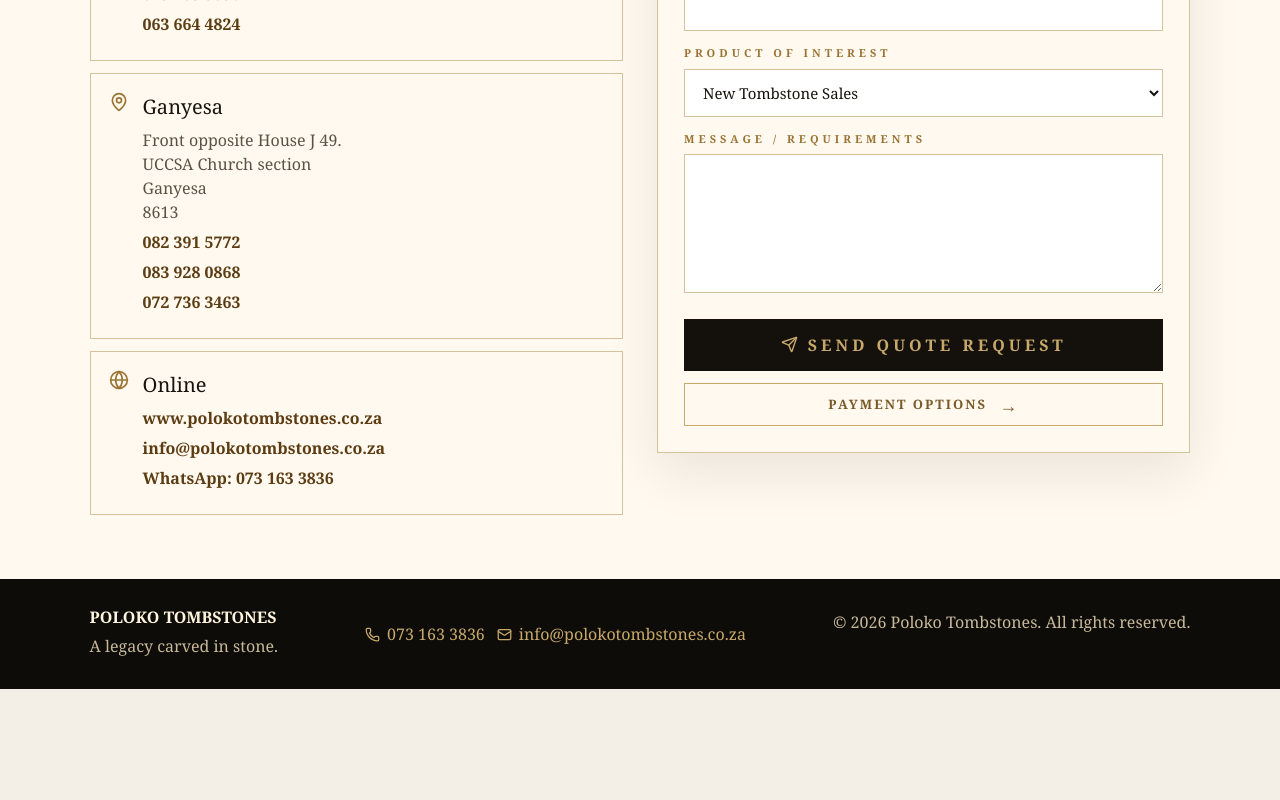
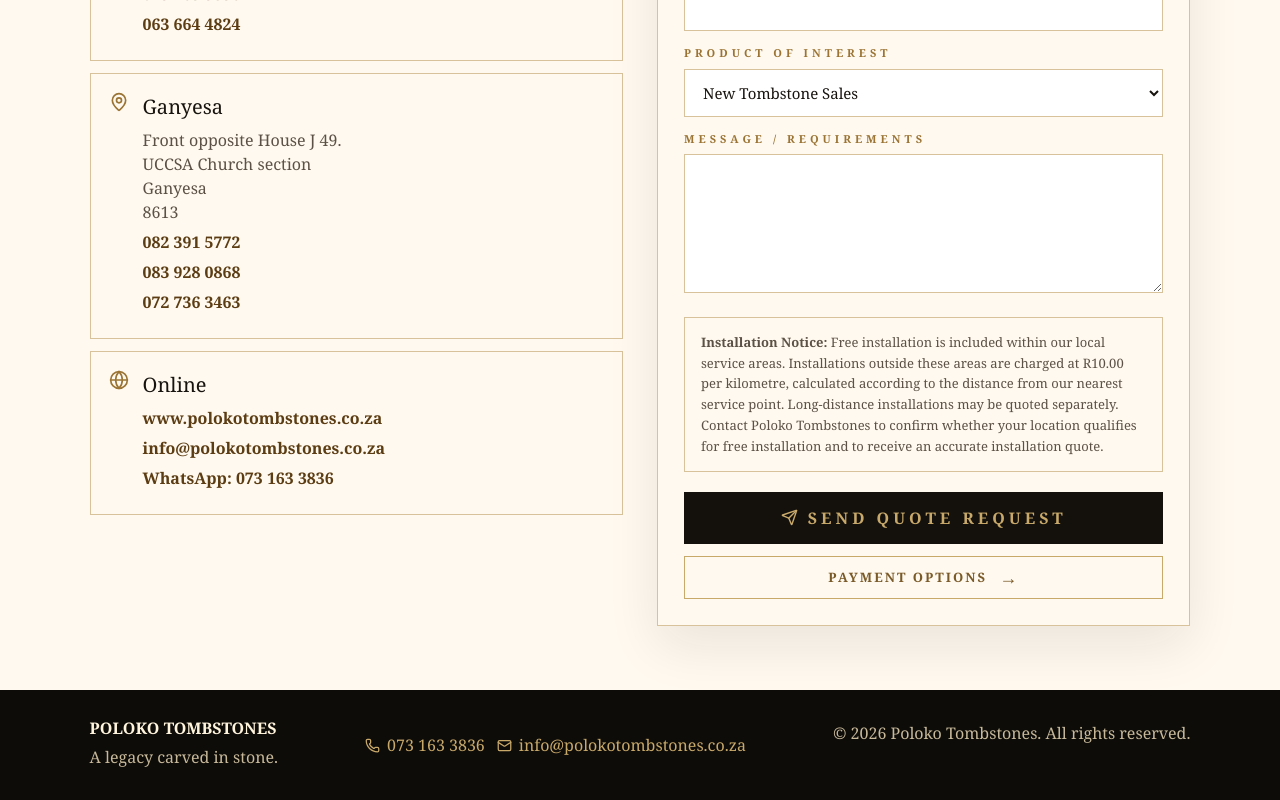
Before and after one commit to KaonPM/poloko-tombstones, a Next.js app: page / in a window 1280 px wide. Shown: the part 3803-4603 px from the top of the page. Before the commit the page ends 4492 px from the top, so only its background shows below. Built offline with nearby package versions, Linux system fonts and the light colour scheme.

Commit message:
Add installation pricing disclaimer

```diff
--- a/app/page.tsx
+++ b/app/page.tsx
@@ -769,6 +769,10 @@ export default function Home() {
             style={textarea}
           />
 
+          <p style={installationDisclaimer}>
+            <strong>Installation Notice:</strong> Free installation is included within our local service areas. Installations outside these areas are charged at R10.00 per kilometre, calculated according to the distance from our nearest service point. Long-distance installations may be quoted separately. Contact Poloko Tombstones to confirm whether your location qualifies for free installation and to receive an accurate installation quote.
+          </p>
+
           <button type="submit" style={submitButton} disabled={sending}>
             <Send size={17} />
             {sending ? "Sending..." : "Send Quote Request"}
@@ -1402,6 +1406,16 @@ const textarea: React.CSSProperties = {
   resize: "vertical",
 };
 
+const installationDisclaimer: React.CSSProperties = {
+  margin: "18px 0 0",
+  padding: "14px 16px",
+  border: "1px solid #D8C29B",
+  background: "#FFF9EF",
+  color: "#5C5145",
+  fontSize: "13px",
+  lineHeight: 1.6,
+};
+
 const submitButton: React.CSSProperties = {
   width: "100%",
   marginTop: "20px",
--- a/app/tombstones/page.tsx
+++ b/app/tombstones/page.tsx
@@ -232,6 +232,9 @@ export default function TombstonesPage() {
 
                 <h2 style={cardTitle}>{product.title}</h2>
                 <p style={price}>{product.price || "Quote Required"}</p>
+                <p style={installationNote}>
+                  Price includes free installation in local service areas. R10/km applies outside these areas.
+                </p>
                 <p style={description}>{product.description}</p>
 
                 <Link
@@ -298,6 +301,9 @@ export default function TombstonesPage() {
               <p style={category}>{selectedProduct.category}</p>
               <h2 style={modalTitle}>{selectedProduct.title}</h2>
               <p style={price}>{selectedProduct.price || "Quote Required"}</p>
+              <p style={installationNote}>
+                Price includes free installation in local service areas. R10/km applies outside these areas.
+              </p>
               <p style={description}>{selectedProduct.description}</p>
 
               <Link
@@ -545,6 +551,7 @@ function PdfProductPage({
                 Code: {product.product_code}
               </p>
               <p style={pdfProductPrice}>{product.price || "Quote Required"}</p>
+              <p style={pdfInstallationNote}>Free local installation. R10/km outside local areas.</p>
             </div>
           </div>
         ))}
@@ -571,6 +578,12 @@ function PdfProductPage({
               and lasting quality.
             </p>
           </div>
+        </div>
+      ) : null}
+
+      {isLastProductPage ? (
+        <div style={pdfInstallationDisclaimer}>
+          <strong>Installation Notice:</strong> Free installation is included within our local service areas. Installations outside these areas are charged at R10.00 per kilometre, calculated according to the distance from our nearest service point. Long-distance installations may be quoted separately. Contact Poloko Tombstones to confirm whether your location qualifies for free installation and to receive an accurate installation quote.
         </div>
       ) : null}
 
@@ -1038,6 +1051,13 @@ const pdfServiceItemLight: React.CSSProperties = {
   textAlign: "center",
 };
 
+const installationNote: React.CSSProperties = {
+  color: "#7A5A28",
+  fontSize: "12px",
+  lineHeight: 1.5,
+  margin: "-4px 0 10px",
+};
+
 const pdfPaymentTitle: React.CSSProperties = {
   fontSize: "44px",
   margin: "0 0 8px",
@@ -1340,3 +1360,20 @@ const pdfQrText: React.CSSProperties = {
   maxWidth: "430px",
   margin: "0 auto",
 };
+
+const pdfInstallationNote: React.CSSProperties = {
+  color: "#7A5A28",
+  fontSize: "8px",
+  lineHeight: 1.35,
+  margin: "5px 0 0",
+};
+
+const pdfInstallationDisclaimer: React.CSSProperties = {
+  marginTop: "22px",
+  padding: "14px 16px",
+  border: "1px solid #D8C29B",
+  background: "#FFF9EF",
+  color: "#51483D",
+  fontSize: "11px",
+  lineHeight: 1.55,
+};
```
